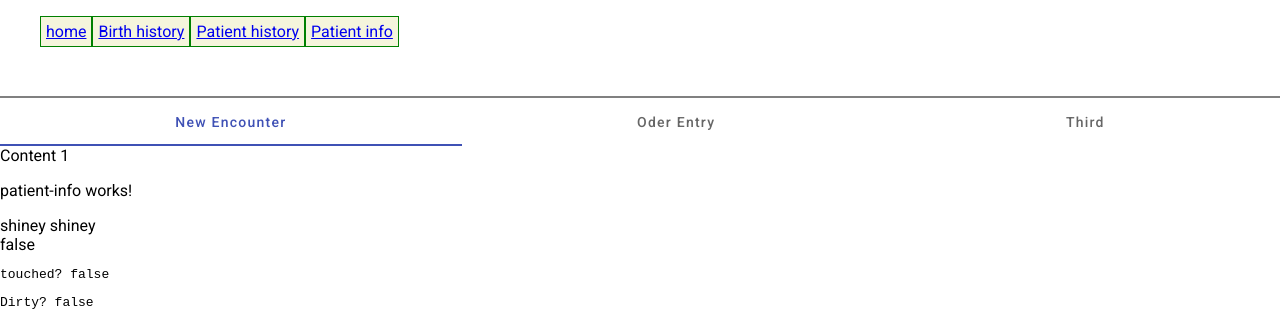
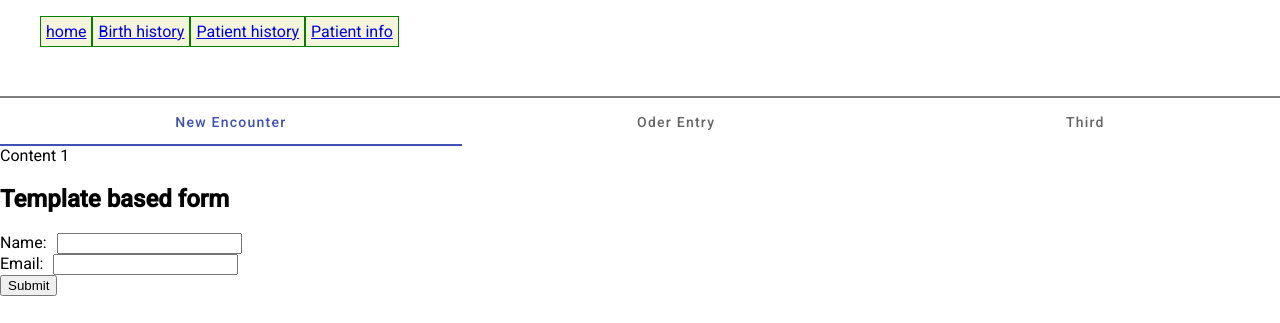
Before and after one commit to sshelake25/2023ng, an Angular app: page /patient-info in a window 1280 px wide. Shown: the top 323 px of the page. Built offline with nearby package versions, Linux system fonts and the light colour scheme; no server answers.

Commit message:
template drivean form

```diff
--- a/src/app/menu-item/menu-item.component.ts
+++ b/src/app/menu-item/menu-item.component.ts
@@ -1,9 +1,10 @@
-import { Component, EventEmitter, Input, OnInit, Output } from '@angular/core';
+import { ChangeDetectionStrategy, Component, EventEmitter, Input, OnInit, Output } from '@angular/core';
 
 @Component({
   selector: 'app-menu-item',
   templateUrl: './menu-item.component.html',
-  styleUrls: ['./menu-item.component.css']
+  styleUrls: ['./menu-item.component.css'],
+  changeDetection: ChangeDetectionStrategy.OnPush,
 })
 export class MenuItemComponent implements OnInit {
   @Input() itemConfig: any;
--- a/src/app/patient-info/patient-info.component.html
+++ b/src/app/patient-info/patient-info.component.html
@@ -1,5 +1,27 @@
 
 <!-- {{userDetails  | json}} -->
+
+<h2>Template based form</h2>
+
+<form #f="ngForm" (ngSubmit)="onSubmit(f)">
+  <div>
+    <label for="name">Name:</label>
+    <input type="text" id="name" name="name" [(ngModel)]="user.name">
+  </div>
+  <div>
+    <label for="email">Email:</label>
+    <input type="email" id="email" name="email" [(ngModel)]="user.email">
+  </div>
+  <button type="submit">Submit</button>
+</form>
+
+<div *ngIf="submitted">
+  <h2>You submitted:</h2>
+  <div>Name: {{ user.name }}</div>
+  <div>Email: {{ user.email }}</div>
+</div>
+
+<br>
 <p>patient-info works!</p>
 {{ forms["firstName"].value }}
 
--- a/src/app/patient-info/patient-info.component.ts
+++ b/src/app/patient-info/patient-info.component.ts
@@ -3,6 +3,7 @@
   FormBuilder,
   FormControl,
   FormGroup,
+  NgForm,
   Validators,
 } from '@angular/forms';
 import { ApiService } from '../api.service';
@@ -18,6 +19,22 @@
   styleUrls: ['./patient-info.component.css'],
 })
 export class PatientInfoComponent {
+  user = {
+    name: '',
+    email: ''
+  };
+
+  submitted = false;
+
+  onSubmit(form: NgForm) {
+    if (form.valid) {
+      this.submitted = true;
+      console.log(this.user)
+      console.log(form.value)
+      // Typically, you'd send the form data to a server here.
+    }
+  }
+
   public langs: langCofi[] = [
     { lang: 'english', code: 'en-Us' },
     { lang: 'german', code: 'jn-Us' },
```
